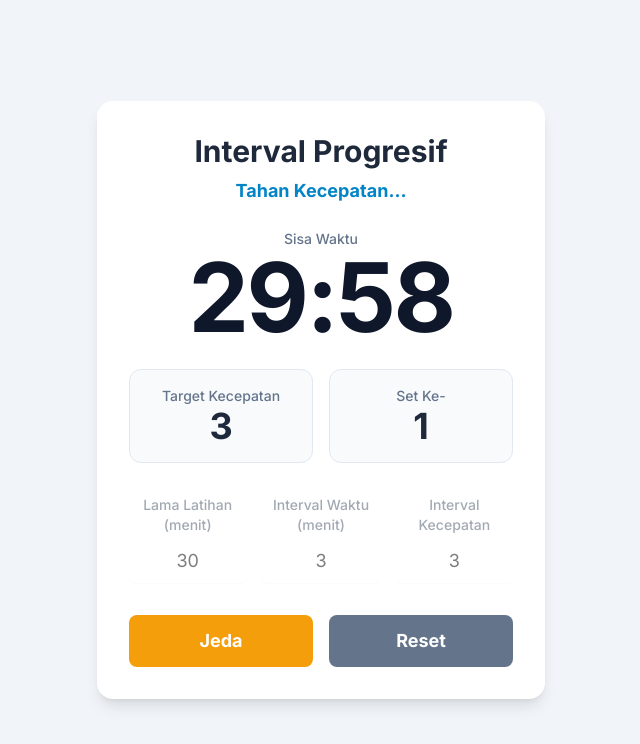
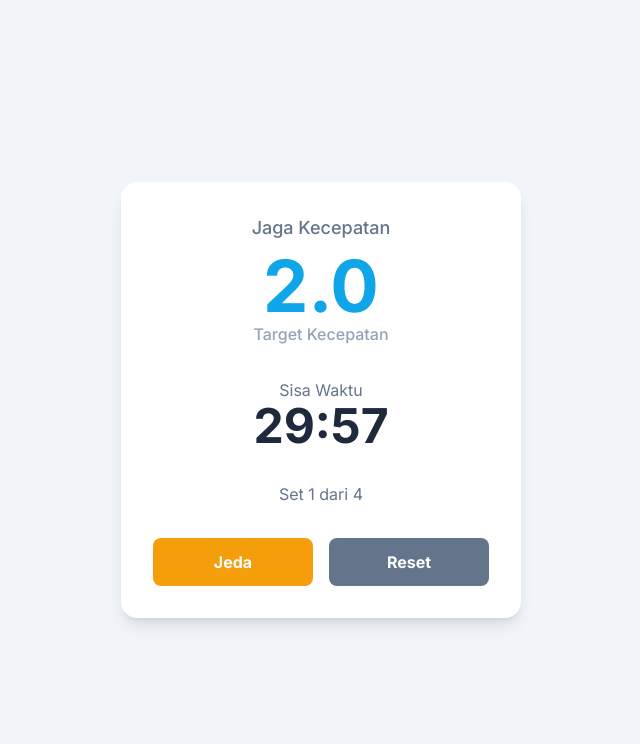
Before and after one commit to MEgyptPra/interval, a plain HTML site: page index.html in a window 1280 px wide. Both pictures are taken after a click on the button "Mulai Latihan". Shown: the whole page, without its empty margins (319-959 px from the left). Drawn offline with nearby package versions, Linux system fonts and the light colour scheme.

Commit message:
Update index.html

```diff
--- a/index.html
+++ b/index.html
@@ -3,255 +3,249 @@
 <head>
     <meta charset="UTF-8">
     <meta name="viewport" content="width=device-width, initial-scale=1.0">
-    <!-- Tambahan untuk PWA -->
-    <meta name="theme-color" content="#0ea5e9"/>
-    <link rel="manifest" href="manifest.json">
-    <!-- Akhir Tambahan PWA -->
-
-    <title>Aplikasi Latihan Interval Progresif</title>
+    <title>Latihan Interval Progresif</title>
+    <!-- Tailwind CSS -->
     <script src="https://cdn.tailwindcss.com"></script>
+    <!-- Google Fonts: Inter -->
     <link rel="preconnect" href="https://fonts.googleapis.com">
     <link rel="preconnect" href="https://fonts.gstatic.com" crossorigin>
     <link href="https://fonts.googleapis.com/css2?family=Inter:wght@400;500;700&display=swap" rel="stylesheet">
+    <!-- Web App Manifest -->
+    <link rel="manifest" href="manifest.json">
+    <meta name="theme-color" content="#0ea5e9">
     <style>
-        body { font-family: 'Inter', sans-serif; -webkit-tap-highlight-color: transparent; transition: background-color 0.3s ease; }
-        input[type="number"] { -moz-appearance: textfield; appearance: textfield; }
-        input[type="number"]::-webkit-inner-spin-button, input[type="number"]::-webkit-outer-spin-button { -webkit-appearance: none; margin: 0; }
-        .stat-card { background-color: #f8fafc; border: 1px solid #e2e8f0; padding: 1rem; border-radius: 0.75rem; text-align: center; }
-        @keyframes red-flash { 0%, 100% { background-color: #fecaca; } 50% { background-color: #f1f5f9; } }
-        .warning-flash { animation: red-flash 1s infinite; }
+        body {
+            font-family: 'Inter', sans-serif;
+            -webkit-tap-highlight-color: transparent; /* Mencegah highlight saat disentuh */
+        }
+        /* Animasi kedip untuk notifikasi */
+        @keyframes blink-warning {
+            50% { background-color: #ef4444; }
+        }
+        .blinking-warning {
+            animation: blink-warning 1s infinite;
+        }
     </style>
 </head>
-<body class="bg-slate-100 flex items-center justify-center min-h-screen py-8">
+<body class="bg-slate-100 flex items-center justify-center min-h-screen transition-colors duration-300">
 
-    <div class="bg-white w-full max-w-md mx-4 p-6 md:p-8 rounded-2xl shadow-lg">
-        <div class="text-center mb-6">
-            <h1 class="text-2xl md:text-3xl font-bold text-slate-800">Interval Progresif</h1>
-            <p id="status" class="text-lg font-semibold text-sky-600 mt-2 h-7">Atur latihan Anda</p>
-        </div>
-        <div class="my-6 text-center">
-            <p class="text-sm font-medium text-slate-500">Sisa Waktu</p>
-            <p id="timer" class="text-7xl md:text-8xl font-bold text-slate-900 tracking-tight">00:00</p>
-        </div>
-        <div class="grid grid-cols-2 gap-4 mb-8">
-            <div class="stat-card">
-                <p class="text-sm font-medium text-slate-500">Target Kecepatan</p>
-                <p id="speed-display" class="text-4xl font-bold text-slate-800">0</p>
+    <div class="w-full max-w-md mx-auto p-4 md:p-6">
+        <div class="bg-white rounded-2xl shadow-lg p-6 md:p-8">
+            <div id="setup-screen">
+                <h1 class="text-2xl font-bold text-slate-800 text-center">Latihan Interval Progresif</h1>
+                <p class="text-slate-500 text-center mt-2 mb-8">Atur waktu dan kecepatan latihan Anda.</p>
+
+                <div class="space-y-4">
+                    <div>
+                        <label for="duration" class="block text-sm font-medium text-slate-600 mb-1">Lama Latihan (menit)</label>
+                        <input type="number" id="duration" class="w-full p-3 bg-slate-100 border border-slate-200 rounded-lg text-slate-800 focus:ring-2 focus:ring-sky-500 focus:outline-none" value="30">
+                    </div>
+                    <div>
+                        <label for="intervalTime" class="block text-sm font-medium text-slate-600 mb-1">Interval Waktu (menit)</label>
+                        <input type="number" id="intervalTime" class="w-full p-3 bg-slate-100 border border-slate-200 rounded-lg text-slate-800 focus:ring-2 focus:ring-sky-500 focus:outline-none" value="3">
+                    </div>
+                    <div>
+                        <label for="startSpeed" class="block text-sm font-medium text-slate-600 mb-1">Mulai Kecepatan</label>
+                        <input type="number" id="startSpeed" class="w-full p-3 bg-slate-100 border border-slate-200 rounded-lg text-slate-800 focus:ring-2 focus:ring-sky-500 focus:outline-none" value="2">
+                    </div>
+                    <div>
+                        <label for="speedInterval" class="block text-sm font-medium text-slate-600 mb-1">Interval Kenaikan Kecepatan</label>
+                        <input type="number" id="speedInterval" class="w-full p-3 bg-slate-100 border border-slate-200 rounded-lg text-slate-800 focus:ring-2 focus:ring-sky-500 focus:outline-none" value="3">
+                    </div>
+                </div>
+
+                <button id="start-btn" class="w-full bg-sky-500 hover:bg-sky-600 text-white font-bold py-4 rounded-lg mt-8 transition-transform transform active:scale-95">Mulai Latihan</button>
             </div>
-            <div class="stat-card">
-                <p class="text-sm font-medium text-slate-500">Set Ke-</p>
-                <p id="set-display" class="text-4xl font-bold text-slate-800">0</p>
-            </div>
-        </div>
-        <div id="settings" class="space-y-4">
-            <div class="grid grid-cols-1 md:grid-cols-3 gap-4">
-                <div>
-                    <label for="total-time" class="block text-sm font-medium text-slate-600 text-center">Lama Latihan (menit)</label>
-                    <input type="number" id="total-time" value="30" class="mt-1 block w-full rounded-md border-slate-300 shadow-sm focus:border-sky-500 focus:ring-sky-500 text-lg p-2 text-center">
+
+            <div id="timer-screen" class="hidden">
+                 <p id="status-text" class="text-center text-lg font-medium text-slate-500 mb-2">Pemanasan</p>
+                <h2 id="current-speed" class="text-6xl md:text-7xl font-bold text-center text-sky-500">2.0</h2>
+                <p class="text-center text-slate-400 font-medium mb-6">Target Kecepatan</p>
+
+                <div class="text-center my-8">
+                    <p class="text-slate-500">Sisa Waktu</p>
+                    <p id="timer-display" class="text-5xl font-bold text-slate-800">30:00</p>
                 </div>
-                <div>
-                    <label for="interval-time" class="block text-sm font-medium text-slate-600 text-center">Interval Waktu (menit)</label>
-                    <input type="number" id="interval-time" value="3" class="mt-1 block w-full rounded-md border-slate-300 shadow-sm focus:border-sky-500 focus:ring-sky-500 text-lg p-2 text-center">
+
+                <div id="set-info" class="text-center text-slate-500">Set 1 dari 3</div>
+
+                <div class="flex space-x-4 mt-8">
+                    <button id="pause-resume-btn" class="w-full bg-amber-500 hover:bg-amber-600 text-white font-bold py-3 rounded-lg transition-transform transform active:scale-95">Jeda</button>
+                    <button id="reset-btn" class="w-full bg-slate-500 hover:bg-slate-600 text-white font-bold py-3 rounded-lg transition-transform transform active:scale-95">Reset</button>
                 </div>
-                <div>
-                    <label for="speed-interval" class="block text-sm font-medium text-slate-600 text-center">Interval Kecepatan</label>
-                    <input type="number" id="speed-interval" value="3" class="mt-1 block w-full rounded-md border-slate-300 shadow-sm focus:border-sky-500 focus:ring-sky-500 text-lg p-2 text-center">
-                </div>
-            </div>
-        </div>
-        <div id="controls" class="mt-8 grid grid-cols-1 gap-4">
-             <button id="startBtn" class="w-full bg-sky-600 text-white font-bold py-3 px-4 rounded-lg hover:bg-sky-700 focus:outline-none focus:ring-2 focus:ring-offset-2 focus:ring-sky-500 transition-transform transform active:scale-95 text-lg">
-                Mulai Latihan
-            </button>
-             <div id="pause-reset-container" class="hidden grid-cols-2 gap-4">
-                <button id="pauseBtn" class="w-full bg-amber-500 text-white font-bold py-3 px-4 rounded-lg hover:bg-amber-600 focus:outline-none focus:ring-2 focus:ring-offset-2 focus:ring-amber-400 transition-transform transform active:scale-95 text-lg">
-                    Jeda
-                </button>
-                <button id="resetBtn" class="w-full bg-slate-500 text-white font-bold py-3 px-4 rounded-lg hover:bg-slate-600 focus:outline-none focus:ring-2 focus:ring-offset-2 focus:ring-slate-400 transition-transform transform active:scale-95 text-lg">
-                    Reset
-                </button>
             </div>
         </div>
     </div>
 
     <script>
-        const statusEl = document.getElementById('status');
-        const timerEl = document.getElementById('timer');
-        const speedDisplayEl = document.getElementById('speed-display');
-        const setDisplayEl = document.getElementById('set-display');
-        const startBtn = document.getElementById('startBtn');
-        const pauseBtn = document.getElementById('pauseBtn');
-        const resetBtn = document.getElementById('resetBtn');
-        const settingsEl = document.getElementById('settings');
-        const pauseResetContainer = document.getElementById('pause-reset-container');
-        const bodyEl = document.body;
+        // Elemen UI
+        const setupScreen = document.getElementById('setup-screen');
+        const timerScreen = document.getElementById('timer-screen');
+        const startBtn = document.getElementById('start-btn');
+        const pauseResumeBtn = document.getElementById('pause-resume-btn');
+        const resetBtn = document.getElementById('reset-btn');
+        const timerDisplay = document.getElementById('timer-display');
+        const currentSpeedDisplay = document.getElementById('current-speed');
+        const statusText = document.getElementById('status-text');
+        const setInfo = document.getElementById('set-info');
 
-        const totalTimeInput = document.getElementById('total-time');
-        const intervalTimeInput = document.getElementById('interval-time');
-        const speedIntervalInput = document.getElementById('speed-interval');
+        // Input
+        const durationInput = document.getElementById('duration');
+        const intervalTimeInput = document.getElementById('intervalTime');
+        const startSpeedInput = document.getElementById('startSpeed');
+        const speedIntervalInput = document.getElementById('speedInterval');
 
-        let mainTimerInterval = null;
+        let timer;
+        let totalSeconds;
+        let remainingSeconds;
         let isPaused = false;
-        let totalWorkoutSeconds = 0;
-        let timeLeft = 0;
-        let intervalSeconds = 0;
-        let speedIncrement = 0;
-        let initialSpeed = 0;
-        let maxSpeed = 0;
+        let audioContext;
 
-        let currentSpeed = 0;
-        let currentSet = 0;
-        let audioCtx;
+        // Fungsi untuk membuat suara bip
+        function createBeep(freq = 523.25, duration = 0.1) {
+            // Meminta izin audio saat interaksi pertama (jika belum ada)
+            if (!audioContext) audioContext = new (window.AudioContext || window.webkitAudioContext)();
+            if (audioContext.state === 'suspended') {
+                audioContext.resume();
+            }
 
-        function initializeAudio() {
-            if (!audioCtx) {
-                audioCtx = new (window.AudioContext || window.webkitAudioContext)();
+            const oscillator = audioContext.createOscillator();
+            const gainNode = audioContext.createGain();
+            oscillator.connect(gainNode);
+            gainNode.connect(audioContext.destination);
+
+            oscillator.type = 'sine';
+            oscillator.frequency.value = freq;
+            gainNode.gain.setValueAtTime(0, audioContext.currentTime);
+            gainNode.gain.linearRampToValueAtTime(1, audioContext.currentTime + 0.01);
+
+            oscillator.start(audioContext.currentTime);
+            gainNode.gain.exponentialRampToValueAtTime(0.00001, audioContext.currentTime + duration);
+            oscillator.stop(audioContext.currentTime + duration);
+        }
+
+        // Fungsi utama timer
+        function tick() {
+            if (isPaused) return;
+
+            remainingSeconds--;
+
+            const totalDuration = parseInt(durationInput.value) * 60;
+            const interval = parseInt(intervalTimeInput.value) * 60;
+            const startSpeed = parseFloat(startSpeedInput.value);
+            const speedBase = parseFloat(speedIntervalInput.value);
+            const timeElapsed = totalDuration - remainingSeconds;
+
+            // Logika interval
+            const currentIntervalIndex = Math.floor(timeElapsed / interval);
+            const nextIntervalTime = (currentIntervalIndex + 1) * interval;
+            const timeToNextInterval = nextIntervalTime - timeElapsed;
+
+            // Logika kecepatan
+            const speedCycle = Math.floor(currentIntervalIndex / 3);
+            const speedStep = currentIntervalIndex % 3;
+            let currentSpeed = startSpeed + (speedStep * speedBase);
+
+            // Logika set
+            const totalIntervals = Math.ceil(totalDuration / interval);
+            const intervalsPerSet = 3;
+            const totalSets = Math.ceil(totalIntervals / intervalsPerSet);
+            const currentSet = speedCycle + 1;
+
+            setInfo.textContent = `Set ${currentSet} dari ${totalSets}`;
+            currentSpeedDisplay.textContent = currentSpeed.toFixed(1);
+
+            // --- PERUBAHAN LOGIKA SUARA HITUNG MUNDUR ---
+            // Notifikasi kedip dan SUARA SETIAP DETIK 5 detik sebelum ganti
+            if (timeToNextInterval > 0 && timeToNextInterval <= 5 && remainingSeconds > 0) {
+                document.body.classList.add('blinking-warning');
+                statusText.textContent = `Ganti kecepatan dalam ${timeToNextInterval} detik!`;
+
+                // Mainkan suara bip yang berbeda untuk detik terakhir
+                if (timeToNextInterval === 1) {
+                    createBeep(1200, 0.15); // Bip terakhir lebih tinggi
+                } else {
+                    createBeep(800, 0.1); // Bip hitung mundur biasa
+                }
+            } else {
+                document.body.classList.remove('blinking-warning');
+                statusText.textContent = `Jaga Kecepatan`;
+            }
+            // --- AKHIR PERUBAHAN ---
+
+            // Bip saat interval tepat berganti
+            if (timeElapsed > 0 && timeElapsed % interval === 0) {
+                 createBeep(1000, 0.2);
+            }
+
+            updateTimerDisplay();
+
+            if (remainingSeconds <= 0) {
+                clearInterval(timer);
+                statusText.textContent = "Selesai!";
+                timerDisplay.textContent = "00:00";
+                createBeep(1200, 0.5); // Bip penanda selesai
+                document.body.classList.remove('blinking-warning');
             }
         }
 
-        function playSound(frequency = 440, duration = 150, type = 'sine') {
-            if (!audioCtx) return;
-            const oscillator = audioCtx.createOscillator();
-            const gainNode = audioCtx.createGain();
-            oscillator.connect(gainNode);
-            gainNode.connect(audioCtx.destination);
-            oscillator.type = type;
-            oscillator.frequency.setValueAtTime(frequency, audioCtx.currentTime);
-            gainNode.gain.setValueAtTime(0.5, audioCtx.currentTime);
-            gainNode.gain.exponentialRampToValueAtTime(0.00001, audioCtx.currentTime + (duration / 1000));
-            oscillator.start();
-            oscillator.stop(audioCtx.currentTime + (duration / 1000));
+        function updateTimerDisplay() {
+            const minutes = Math.floor(remainingSeconds / 60);
+            const seconds = remainingSeconds % 60;
+            timerDisplay.textContent = `${minutes.toString().padStart(2, '0')}:${seconds.toString().padStart(2, '0')}`;
         }
 
-        function formatTime(seconds) {
-            const minutes = Math.floor(seconds / 60);
-            const remainingSeconds = seconds % 60;
-            return `${minutes.toString().padStart(2, '0')}:${remainingSeconds.toString().padStart(2, '0')}`;
-        }
+        startBtn.addEventListener('click', () => {
+            // Inisialisasi AudioContext saat user pertama kali berinteraksi
+             if (!audioContext) audioContext = new (window.AudioContext || window.webkitAudioContext)();
 
-        function updateDisplay() {
-            timerEl.textContent = formatTime(timeLeft);
-            speedDisplayEl.textContent = currentSpeed;
-            setDisplayEl.textContent = currentSet;
-        }
-
-        function tick() {
-            if (isPaused) return;
-            timeLeft--;
-
-            const secondsElapsed = totalWorkoutSeconds - timeLeft;
-            let statusText = "Tahan Kecepatan...";
-
-            if (intervalSeconds > 5) {
-                const secondsIntoInterval = (secondsElapsed - 1) % intervalSeconds;
-                const warningTime = intervalSeconds - secondsIntoInterval;
-
-                if (warningTime <= 5 && timeLeft > 0) {
-                    bodyEl.classList.add('warning-flash');
-                    statusText = `Ganti dalam ${warningTime}...`;
-                } else {
-                    bodyEl.classList.remove('warning-flash');
-                }
-            }
-
-            if (secondsElapsed > 0 && secondsElapsed % intervalSeconds === 0 && timeLeft > 0) {
-                playSound(660, 200, 'square');
-                statusText = "Naikkan Kecepatan!";
-                if (currentSpeed >= maxSpeed) {
-                    currentSpeed = initialSpeed;
-                    currentSet++;
-                } else {
-                    currentSpeed += speedIncrement;
-                }
-            }
-
-            statusEl.textContent = statusText;
-            updateDisplay();
-
-            if (timeLeft <= 0) {
-                clearInterval(mainTimerInterval);
-                mainTimerInterval = null;
-                bodyEl.classList.remove('warning-flash');
-                statusEl.textContent = "Latihan Selesai!";
-                playSound(880, 500, 'triangle');
-                resetWorkout();
-            }
-        }
-
-        function startWorkout() {
-            initializeAudio();
-            if (mainTimerInterval) return;
-
-            totalWorkoutSeconds = (parseInt(totalTimeInput.value) || 0) * 60;
-            intervalSeconds = (parseInt(intervalTimeInput.value) || 0) * 60;
-            speedIncrement = parseInt(speedIntervalInput.value) || 0;
-
-            if (totalWorkoutSeconds <= 0 || intervalSeconds <= 0 || speedIncrement <= 0 || totalWorkoutSeconds < intervalSeconds) {
-                statusEl.textContent = "Pengaturan tidak valid!";
+            totalSeconds = parseInt(durationInput.value) * 60;
+            if (isNaN(totalSeconds) || totalSeconds <= 0) {
+                alert("Masukkan durasi yang valid.");
                 return;
             }
-
-            timeLeft = totalWorkoutSeconds;
-            initialSpeed = speedIncrement;
-            maxSpeed = initialSpeed * 3;
-            currentSpeed = initialSpeed;
-            currentSet = 1;
+            remainingSeconds = totalSeconds;
             isPaused = false;
 
-            statusEl.textContent = "Mulai!";
-            updateDisplay();
-            mainTimerInterval = setInterval(tick, 1000);
+            setupScreen.classList.add('hidden');
+            timerScreen.classList.remove('hidden');
 
-            startBtn.classList.add('hidden');
-            pauseResetContainer.classList.remove('hidden');
-            pauseResetContainer.classList.add('grid');
-            pauseBtn.textContent = 'Jeda';
-            settingsEl.style.pointerEvents = 'none';
-            settingsEl.style.opacity = '0.5';
-        }
+            updateTimerDisplay();
+            tick();
+            timer = setInterval(tick, 1000);
+        });
 
-        function pauseWorkout() {
-            if (!mainTimerInterval) return;
+        pauseResumeBtn.addEventListener('click', () => {
             isPaused = !isPaused;
-            pauseBtn.textContent = isPaused ? 'Lanjut' : 'Jeda';
-            statusEl.textContent = isPaused ? "Dijeda" : "Lanjut Latihan!";
-            if(isPaused){
-                bodyEl.classList.remove('warning-flash');
+            if (isPaused) {
+                pauseResumeBtn.textContent = "Lanjut";
+                pauseResumeBtn.classList.remove('bg-amber-500', 'hover:bg-amber-600');
+                pauseResumeBtn.classList.add('bg-green-500', 'hover:bg-green-600');
+            } else {
+                pauseResumeBtn.textContent = "Jeda";
+                pauseResumeBtn.classList.remove('bg-green-500', 'hover:bg-green-600');
+                pauseResumeBtn.classList.add('bg-amber-500', 'hover:bg-amber-600');
+                tick();
             }
-        }
+        });
 
-        function resetWorkout() {
-            clearInterval(mainTimerInterval);
-            mainTimerInterval = null;
-            isPaused = false;
-            timeLeft = 0;
-            currentSpeed = 0;
-            currentSet = 0;
+        resetBtn.addEventListener('click', () => {
+            clearInterval(timer);
+            timerScreen.classList.add('hidden');
+            setupScreen.classList.remove('hidden');
+            document.body.classList.remove('blinking-warning');
+            pauseResumeBtn.textContent = "Jeda";
+            pauseResumeBtn.classList.remove('bg-green-500', 'hover:bg-green-600');
+            pauseResumeBtn.classList.add('bg-amber-500', 'hover:bg-amber-600');
+        });
 
-            bodyEl.classList.remove('warning-flash');
-            statusEl.textContent = "Atur latihan Anda";
-            updateDisplay();
-
-            startBtn.classList.remove('hidden');
-            pauseResetContainer.classList.add('hidden');
-            pauseResetContainer.classList.remove('grid');
-            settingsEl.style.pointerEvents = 'auto';
-            settingsEl.style.opacity = '1';
-        }
-
-        startBtn.addEventListener('click', startWorkout);
-        pauseBtn.addEventListener('click', pauseWorkout);
-        resetBtn.addEventListener('click', resetWorkout);
-
-        updateDisplay();
-
-        // Tambahan script untuk mendaftarkan Service Worker
+        // Daftarkan Service Worker untuk PWA
         if ('serviceWorker' in navigator) {
             window.addEventListener('load', () => {
                 navigator.serviceWorker.register('sw.js').then(registration => {
-                    console.log('ServiceWorker registration successful with scope: ', registration.scope);
-                }, err => {
-                    console.log('ServiceWorker registration failed: ', err);
+                    console.log('Service Worker berhasil didaftarkan: ', registration);
+                }).catch(error => {
+                    console.log('Pendaftaran Service Worker gagal: ', error);
                 });
             });
         }
```
